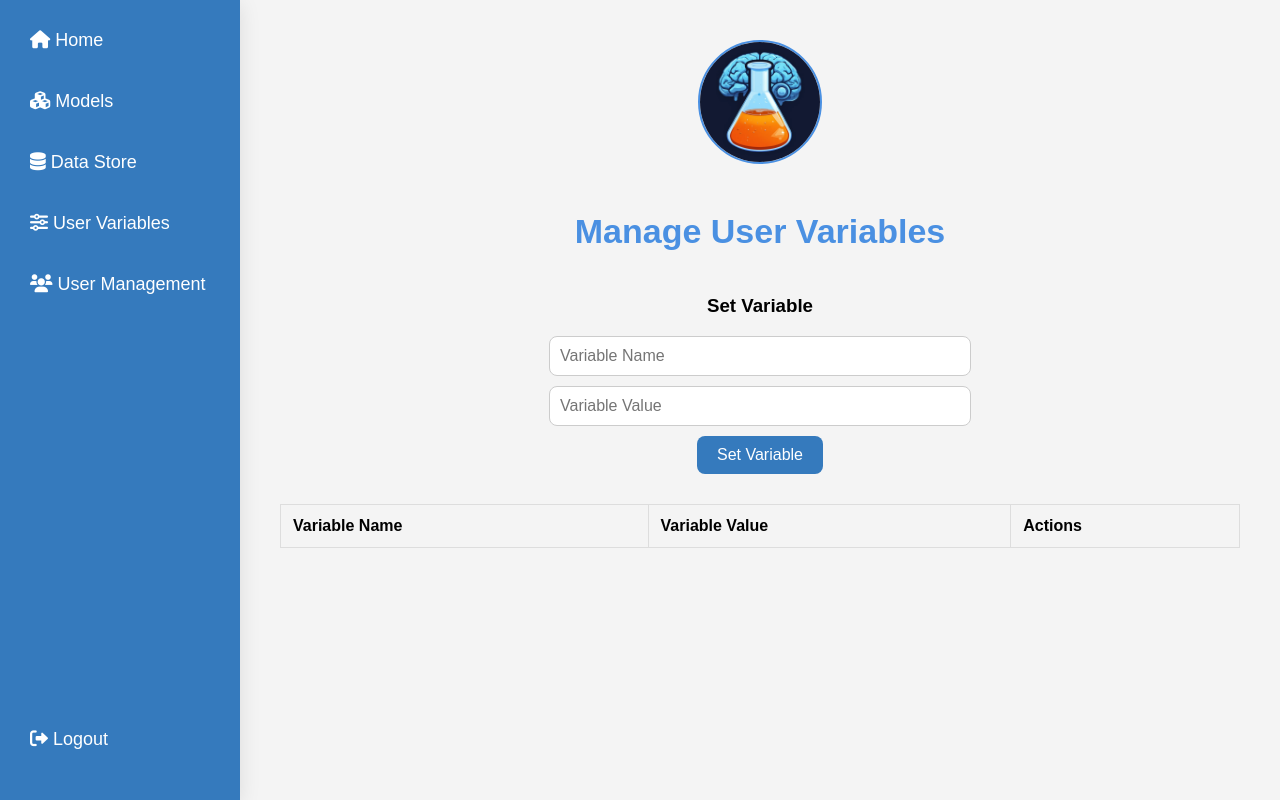
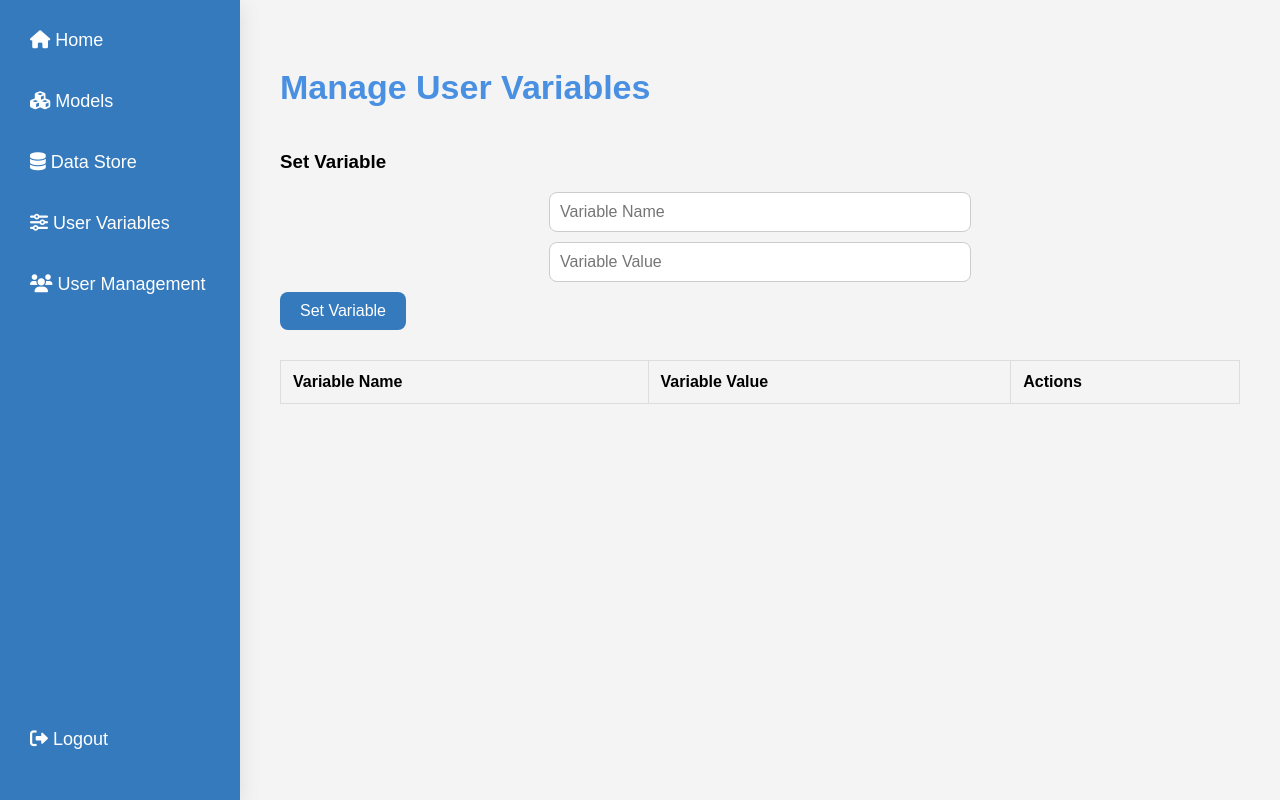
Before and after one commit to MLInsightLab/MLInsightLab, a Python web app: template mlil_ui/code/templates/manage_variables.html in a window 1280 px wide. Run offline with Jinja, Linux system fonts and the light colour scheme; the template is opened without the code that fills it, so the values that code supplies are empty.

Commit message:
functionality improvements for UI
Signed-off-by: Jacob Renn <jacob@stakestats.net>

```diff
--- a/mlil_ui/code/templates/data.html
+++ b/mlil_ui/code/templates/data.html
@@ -113,7 +113,6 @@
 </div>
 
 <div class="main-content">
-    <div class="container">
     <h2>Data Store Management</h2>
 
     <!-- Upload Form -->
@@ -138,7 +137,6 @@
         </tbody>
     </table>
 
-    </div>
 </div>
 
 <script>
--- a/mlil_ui/code/templates/manage_variables.html
+++ b/mlil_ui/code/templates/manage_variables.html
@@ -53,20 +53,12 @@
             font-size: 34px;
             margin-bottom: 25px;
             font-weight: bold;
-            text-align: center;
-        }
-
-        .logo {
-            width: 120px;
-            margin: 0 auto 20px;
-            border-radius: 50%;
-            border: 2px solid #4a90e2;
-            display: block;
+            text-align: left;
         }
 
         .form-container {
             margin-bottom: 30px;
-            text-align: center;
+            text-align: left;
         }
 
         input[type="text"] {
@@ -148,7 +140,6 @@
     </div>
 
     <div class="main-content">
-        <img src="/static/logo.png" alt="Logo" class="logo">
         <h2>Manage User Variables</h2>
 
         <!-- Form to Set New Variable -->
```
Also changed, not shown: mlil_ui/code/templates/home.html (+8 -1 lines), mlil_ui/code/templates/list_models.html (+0 -23 lines). Lines whose indentation alone changed are shown as unchanged.
